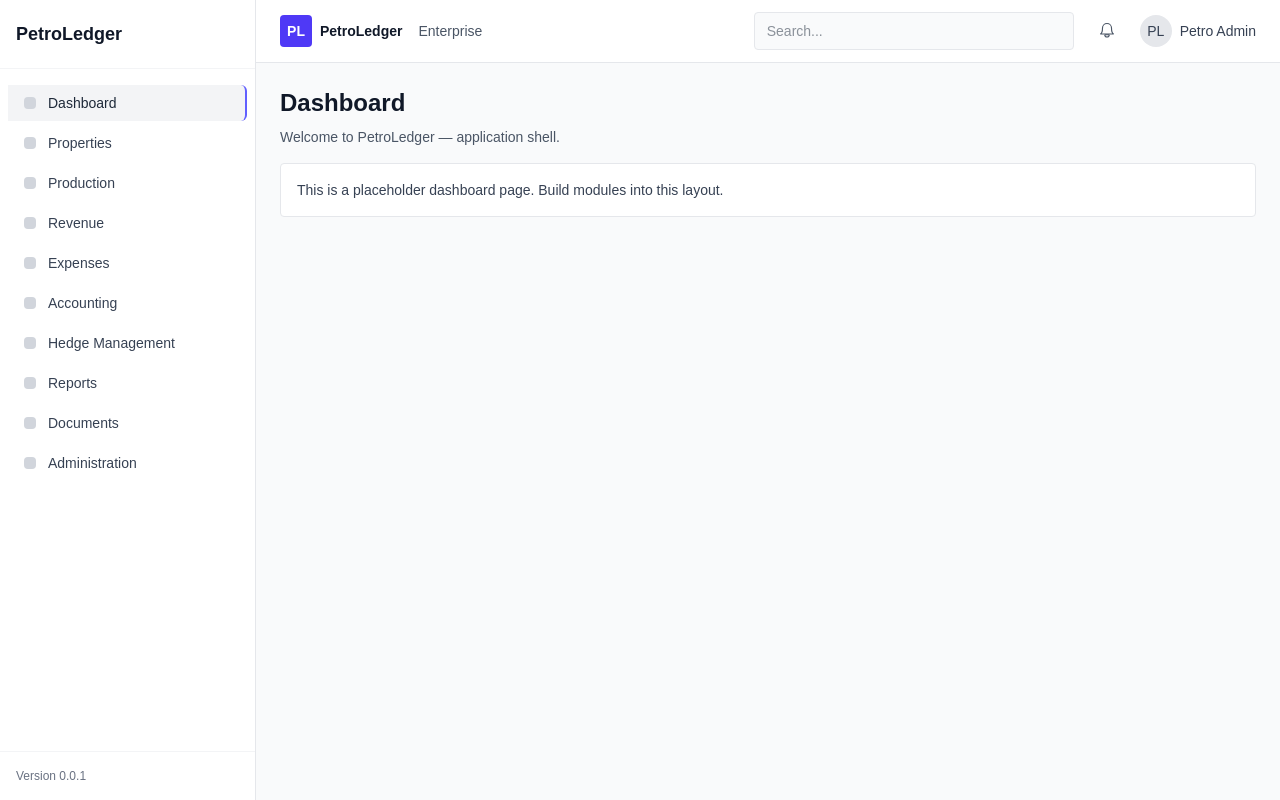
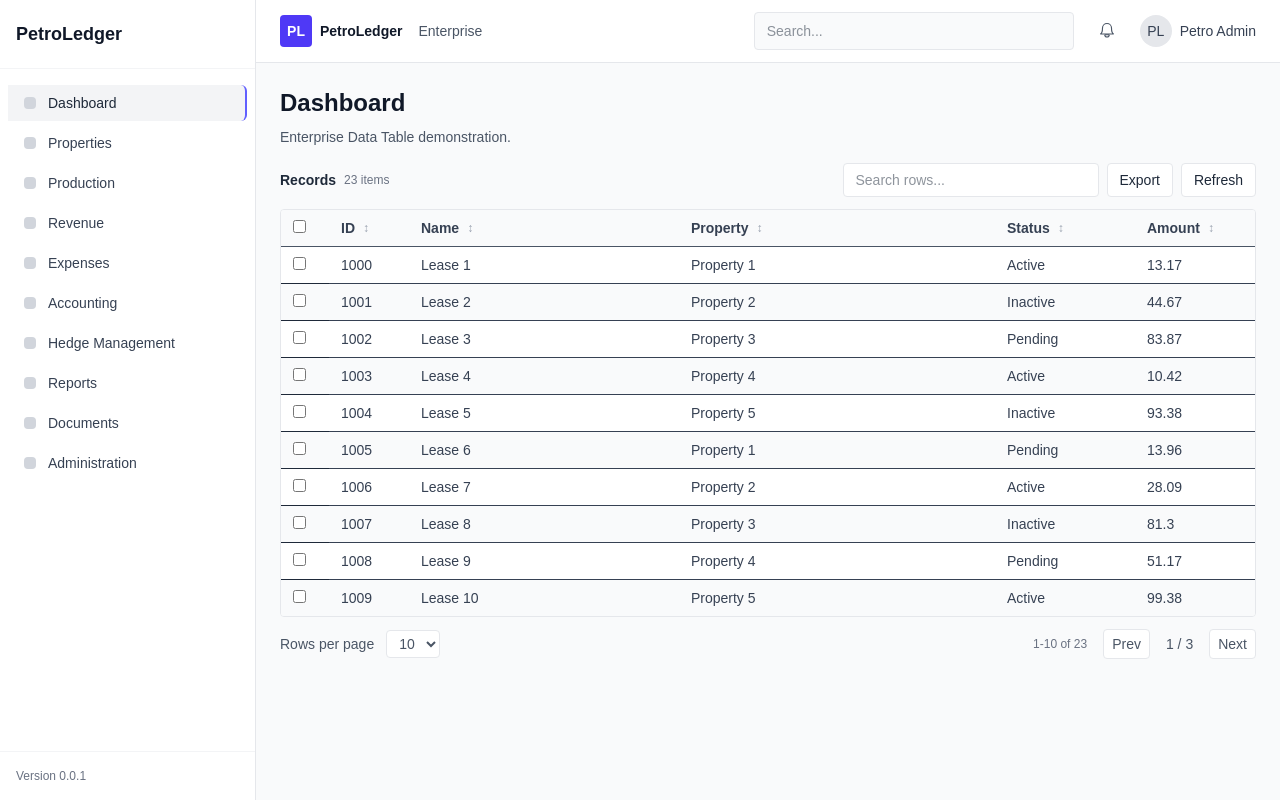
Before and after one commit to jessegarner10-svg/petroledger, a Next.js app: page /dashboard in a window 1280 px wide. Built offline with nearby package versions, Linux system fonts and the light colour scheme.

Commit message:
Add reusable Enterprise Data Table component

```diff
--- a/src/app/dashboard/page.tsx
+++ b/src/app/dashboard/page.tsx
@@ -1,11 +1,37 @@
+import EnterpriseTable, { Column } from "../../components/EnterpriseTable";
+
+type Row = {
+  id: string;
+  name: string;
+  property: string;
+  status: string;
+  amount: number;
+};
+
+const columns: Column<Row>[] = [
+  { key: "id", title: "ID", sortable: true, width: "80px" },
+  { key: "name", title: "Name", sortable: true },
+  { key: "property", title: "Property", sortable: true },
+  { key: "status", title: "Status", sortable: true, width: "140px" },
+  { key: "amount", title: "Amount", sortable: true, width: "120px" },
+];
+
+const sampleRows: Row[] = Array.from({ length: 23 }).map((_, i) => ({
+  id: String(1000 + i),
+  name: `Lease ${i + 1}`,
+  property: `Property ${((i % 5) + 1)}`,
+  status: i % 3 === 0 ? "Active" : i % 3 === 1 ? "Inactive" : "Pending",
+  amount: Math.round(Math.random() * 10000) / 100,
+}));
+
 export default function DashboardPage() {
   return (
-    <div className="max-w-5xl">
+    <div className="max-w-6xl">
       <h1 className="text-2xl font-semibold text-gray-900 mb-2">Dashboard</h1>
-      <p className="text-gray-600 mb-4">Welcome to PetroLedger — application shell.</p>
+      <p className="text-gray-600 mb-4">Enterprise Data Table demonstration.</p>
 
-      <section className="bg-white border border-gray-200 rounded-sm p-4">
-        <div className="text-sm text-gray-700">This is a placeholder dashboard page. Build modules into this layout.</div>
+      <section className="p-0">
+        <EnterpriseTable<Row> columns={columns} data={sampleRows} rowKey="id" initialPageSize={10} />
       </section>
     </div>
   );
--- /dev/null
+++ b/src/components/EnterpriseTable.tsx
@@ -0,0 +1,220 @@
+"use client";
+import React, { useMemo, useState } from "react";
+
+export type Column<T> = {
+  key: keyof T & string;
+  title: string;
+  sortable?: boolean;
+  width?: string;
+};
+
+type Props<T> = {
+  columns: Column<T>[];
+  data: T[];
+  rowKey: keyof T & string;
+  loading?: boolean;
+  pageSizeOptions?: number[];
+  initialPageSize?: number;
+};
+
+export default function EnterpriseTable<T extends Record<string, any>>({
+  columns,
+  data,
+  rowKey,
+  loading = false,
+  pageSizeOptions = [10, 25, 50],
+  initialPageSize = 10,
+}: Props<T>) {
+  const [search, setSearch] = useState("");
+  const [sortKey, setSortKey] = useState<string | null>(null);
+  const [sortDir, setSortDir] = useState<"asc" | "desc">("asc");
+  const [selected, setSelected] = useState<Record<string, boolean>>({});
+  const [page, setPage] = useState(1);
+  const [pageSize, setPageSize] = useState(initialPageSize);
+
+  const filtered = useMemo(() => {
+    const q = search.trim().toLowerCase();
+    let items = data;
+    if (q) {
+      items = items.filter((r) =>
+        Object.values(r).some((v) => String(v).toLowerCase().includes(q))
+      );
+    }
+
+    if (sortKey) {
+      items = [...items].sort((a, b) => {
+        const A = a[sortKey];
+        const B = b[sortKey];
+        if (A == null && B == null) return 0;
+        if (A == null) return sortDir === "asc" ? -1 : 1;
+        if (B == null) return sortDir === "asc" ? 1 : -1;
+        if (typeof A === "number" && typeof B === "number") {
+          return sortDir === "asc" ? A - B : B - A;
+        }
+        return sortDir === "asc"
+          ? String(A).localeCompare(String(B))
+          : String(B).localeCompare(String(A));
+      });
+    }
+
+    return items;
+  }, [data, search, sortKey, sortDir]);
+
+  const total = filtered.length;
+  const totalPages = Math.max(1, Math.ceil(total / pageSize));
+  const currentPage = Math.min(page, totalPages);
+  const paged = useMemo(() => {
+    const start = (currentPage - 1) * pageSize;
+    return filtered.slice(start, start + pageSize);
+  }, [filtered, currentPage, pageSize]);
+
+  function toggleSelectAll(checked: boolean) {
+    if (checked) {
+      const next: Record<string, boolean> = {};
+      paged.forEach((r) => (next[String(r[rowKey])] = true));
+      setSelected((s) => ({ ...s, ...next }));
+    } else {
+      const next = { ...selected };
+      paged.forEach((r) => delete next[String(r[rowKey])]);
+      setSelected(next);
+    }
+  }
+
+  function toggleRow(id: string) {
+    setSelected((s) => ({ ...s, [id]: !s[id] }));
+  }
+
+  function handleSort(col: Column<T>) {
+    if (!col.sortable) return;
+    if (sortKey === col.key) {
+      setSortDir((d) => (d === "asc" ? "desc" : "asc"));
+    } else {
+      setSortKey(col.key);
+      setSortDir("asc");
+    }
+  }
+
+  return (
+    <div className="w-full">
+      <div className="flex items-center justify-between mb-3">
+        <div className="flex items-center space-x-2">
+          <div className="text-sm font-semibold">Records</div>
+          <div className="text-xs text-gray-500">{total} items</div>
+        </div>
+
+        <div className="flex items-center space-x-2">
+          <div className="hidden sm:block">
+            <input
+              value={search}
+              onChange={(e) => { setSearch(e.target.value); setPage(1); }}
+              placeholder="Search rows..."
+              className="px-3 py-1.5 w-64 bg-white border border-gray-200 rounded text-sm focus:outline-none"
+            />
+          </div>
+
+          <button className="px-3 py-1.5 bg-white border border-gray-200 rounded text-sm hover:bg-gray-50">Export</button>
+          <button className="px-3 py-1.5 bg-white border border-gray-200 rounded text-sm hover:bg-gray-50">Refresh</button>
+        </div>
+      </div>
+
+      <div className="bg-white border border-gray-200 rounded-sm overflow-hidden">
+        <table className="min-w-full table-fixed">
+          <thead className="bg-gray-50">
+            <tr className="text-left text-xs text-gray-600">
+              <th className="w-12 px-3 py-2 border-b">
+                <input
+                  aria-label="Select all rows"
+                  type="checkbox"
+                  onChange={(e) => toggleSelectAll(e.target.checked)}
+                />
+              </th>
+              {columns.map((col) => (
+                <th
+                  key={col.key}
+                  style={{ width: col.width }}
+                  className="px-3 py-2 border-b cursor-pointer select-none"
+                  onClick={() => handleSort(col)}
+                >
+                  <div className="flex items-center space-x-2">
+                    <span className="text-sm text-gray-700">{col.title}</span>
+                    {col.sortable && (
+                      <span className="text-gray-400 text-xs">
+                        {sortKey === col.key ? (sortDir === "asc" ? "▲" : "▼") : "↕"}
+                      </span>
+                    )}
+                  </div>
+                </th>
+              ))}
+            </tr>
+          </thead>
+
+          <tbody>
+            {loading && (
+              <tr>
+                <td colSpan={columns.length + 1} className="px-3 py-8 text-center text-gray-500">
+                  Loading...
+                </td>
+              </tr>
+            )}
+
+            {!loading && paged.length === 0 && (
+              <tr>
+                <td colSpan={columns.length + 1} className="px-6 py-12 text-center text-gray-500">
+                  <div className="mb-2 text-sm">No records to display</div>
+                  <div className="text-xs text-gray-400">Try adjusting filters or refresh the view.</div>
+                </td>
+              </tr>
+            )}
+
+            {!loading && paged.map((row) => (
+              <tr key={String(row[rowKey])} className="odd:bg-white even:bg-gray-50">
+                <td className="px-3 py-2 border-t">
+                  <input
+                    type="checkbox"
+                    checked={!!selected[String(row[rowKey])]}
+                    onChange={() => toggleRow(String(row[rowKey]))}
+                  />
+                </td>
+                {columns.map((col) => (
+                  <td key={col.key} className="px-3 py-2 border-t text-sm text-gray-700 truncate">
+                    {String(row[col.key] ?? "")}
+                  </td>
+                ))}
+              </tr>
+            ))}
+          </tbody>
+        </table>
+      </div>
+
+      <div className="flex items-center justify-between mt-3 text-sm text-gray-600">
+        <div className="flex items-center space-x-3">
+          <div>Rows per page</div>
+          <select
+            value={pageSize}
+            onChange={(e) => { setPageSize(Number(e.target.value)); setPage(1); }}
+            className="px-2 py-1 border border-gray-200 rounded bg-white text-sm"
+          >
+            {pageSizeOptions.map((s) => (
+              <option key={s} value={s}>{s}</option>
+            ))}
+          </select>
+        </div>
+
+        <div className="flex items-center space-x-4">
+          <div className="text-xs text-gray-500">{(currentPage - 1) * pageSize + 1}-{Math.min(currentPage * pageSize, total)} of {total}</div>
+          <div className="flex items-center space-x-2">
+            <button
+              onClick={() => setPage((p) => Math.max(1, p - 1))}
+              className="px-2 py-1 border border-gray-200 rounded bg-white text-sm"
+            >Prev</button>
+            <div className="px-2 py-1 text-sm">{currentPage} / {totalPages}</div>
+            <button
+              onClick={() => setPage((p) => Math.min(totalPages, p + 1))}
+              className="px-2 py-1 border border-gray-200 rounded bg-white text-sm"
+            >Next</button>
+          </div>
+        </div>
+      </div>
+    </div>
+  );
+}
```
Also changed, not shown: 4 other files (tests, documents, lock files or other folders).
